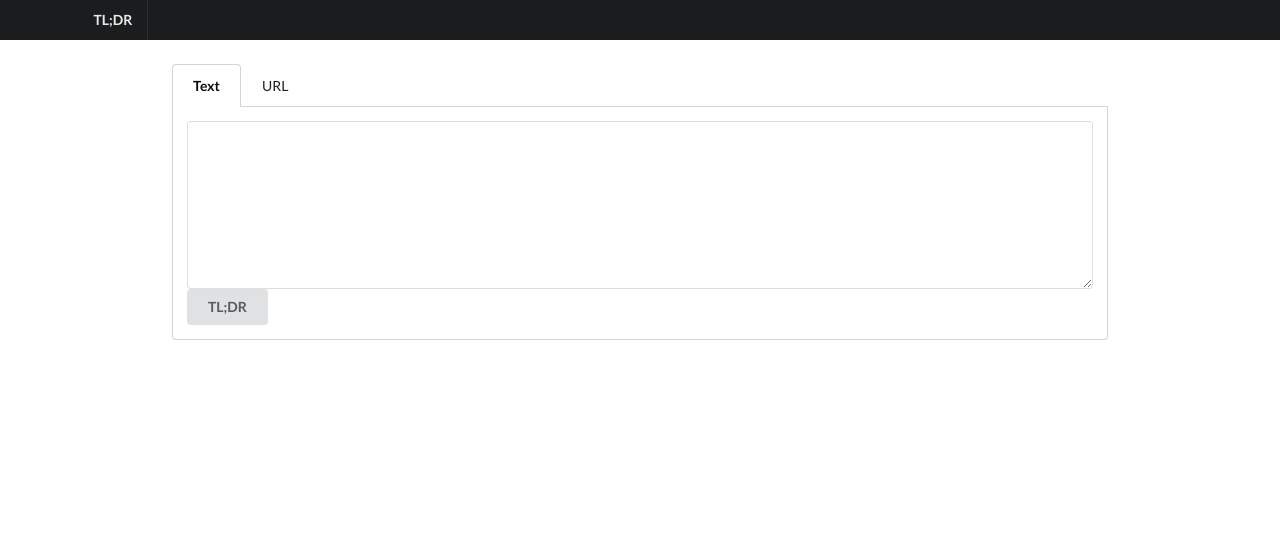
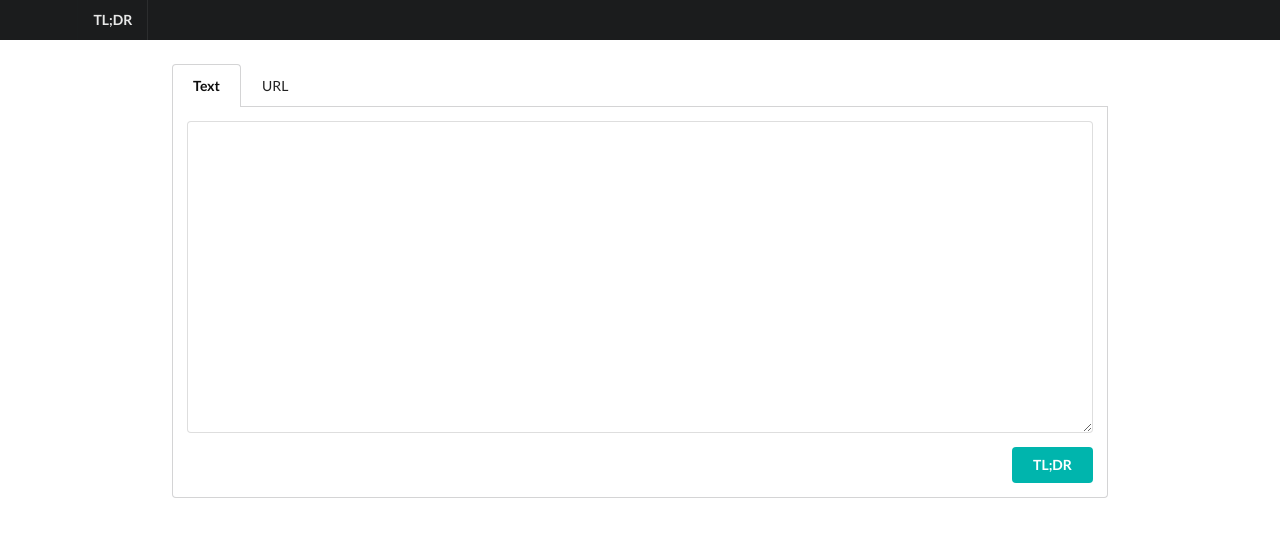
Before and after one commit to suminb/tldr-web, a Flask app: template web/main/templates/index.html in a window 1280 px wide. Shown: the top 537 px of the page. Run offline with Flask 2, Linux system fonts and the light colour scheme; the template is opened without the code that fills it, so the values that code supplies are empty; some libraries are stand-ins or nearby versions.

Commit message:
Change a filename

```diff
--- a/web/main/__init__.py
+++ b/web/main/__init__.py
@@ -18,7 +18,7 @@ def text():
             'sample': sample,
             'text': text,
         }
-        return render_template('text.html', **context)
+        return render_template('index.html', **context)
 
     def post():
         summary = summarize_text(text)
@@ -30,7 +30,7 @@ def text():
                 'text': text,
                 'summary': summary,
             }
-            return render_template('text.html', **context)
+            return render_template('index.html', **context)
 
     handler = get_handler(request.method, locals())
     return handler()
--- a/web/main/templates/index.html
+++ b/web/main/templates/index.html
@@ -1,45 +1,76 @@
 {% extends 'layout.html' %}
 {% block content %}
 
+<!-- tabs -->
 <div class="ui top attached tabular menu">
-  <a class="item active" data-tab="first">Text</a>
-  <a class="item" data-tab="second">URL</a>
+  <a class="item active" data-tab="text">Text</a>
+  <a class="item" data-tab="url">URL</a>
 </div>
-<div class="ui bottom attached tab segment active" data-tab="first">
+
+<!-- First tab content (text summarization) -->
+<div id="text-summary" class="ui bottom attached tab segment active" data-tab="text">
   <form class="ui form" method="post" action="{{ url_for('main.text') }}">
     <div class="field">
-      <textarea name="text"></textarea>
-      <button class="ui button">TL;DR</button>
+      <textarea name="text" rows="16">
+        {%- if text -%}
+          {{ text }}
+        {%- elif sample -%}
+          {{ sample }}
+        {%- endif -%}
+      </textarea>
     </div>
+    <div class="field">
+      <button id="submit-button" class="ui right floated teal button"
+        data-html="Too Long; Didn't Read<br/>너무 길어서 읽지 않았다">TL;DR</button>
+    </div>
+    <div class="field"></div>
   </form>
+
+  <div id="loading" class="ui segment">
+    <img class="ui wireframe image" src="/static/images/short-paragraph.png"/>
+    <div class="ui active inverted dimmer">
+      <div class="ui text loader">Loading</div>
     </div>
-<div class="ui bottom attached tab segment" data-tab="second">
+  </div>
+  <div id="summary" class="ui segment"></div>
+</div>
+
+<!-- Second tab content (URL summarization) -->
+<div id="url-summary" class="ui bottom attached tab segment" data-tab="url">
   <form class="ui form" method="post" action="{{ url_for('main.url') }}">
-    <div class="ui fluid action input">
-      <input type="text" name="url" value="{{ url if url else '' }}"
-        placeholder="http://awesome.website.com"/>
-      <button class="ui button">TL;DR</button>
+    <div class="field">
+      <input type="text" name="url" placeholder="http://awesomewebsite.com">
     </div>
+      <button id="url-submit-button" class="ui right floated teal button"
+        data-html="Too Long; Didn't Read<br/>너무 길어서 읽지 않았다">TL;DR</button>
+    <div class="field"></div>
   </form>
+
+  <div class="ui indicating progress">
+    <div class="bar"></div>
+    <div class="label"></div>
   </div>
 
   <!--
-      <div class="fields">
-        <div class="twelve wide field">
-          <input type="text" name="url" value="{{ url if url else '' }}"
-           placeholder="http://awesome.website.com" class="form-control"/>
-        </div>
-        <div class="four wide field">
-          <button type="submit" class="ui button">Submit</button>
+  <div id="" class="ui segment">
+    <img class="ui wireframe image" src="/static/images/short-paragraph.png"/>
+    <div class="ui active inverted dimmer">
+      <div class="ui text loader">Loading</div>
     </div>
   </div>
   -->
+  <div id="summary" class="ui segment"></div>
+</div>
 
-
+{% endblock %}
+{% block javascript %}
+<script src="/static/jquery.address.js"></script>
 <script>
   $(function() {
-  $('.menu .item').tab();
+    $('.menu .item').tab({
+      history: true
+    });
+    $('#submit-button').popup();
   });
 </script>
-
 {% endblock %}
```
Also changed, not shown: web/main/templates/text.html (deleted, +0 -76 lines). Lines whose indentation alone changed are shown as unchanged.
